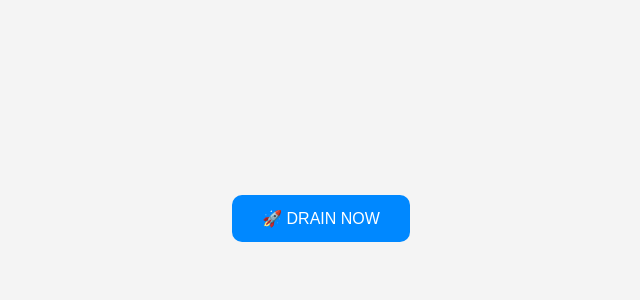
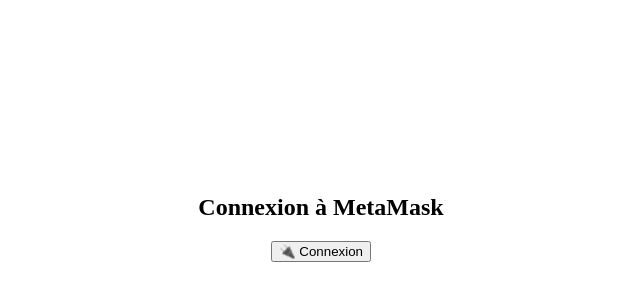
Before and after one commit to sophie19000/testdrinner, a plain HTML site: page index.html in a window 1280 px wide. Shown: the part 190-490 px from the top of the page, without its empty margins (319-959 px from the left). Drawn offline with Linux system fonts and the light colour scheme.

Commit message:
Update index.html

```diff
--- a/index.html
+++ b/index.html
@@ -1,76 +1,26 @@
 <!DOCTYPE html>
 <html lang="en">
 <head>
-  <meta charset="UTF-8" />
-  <title>Universal Drain Test</title>
-  <script src="https://cdn.jsdelivr.net/npm/ethers@5.7.2/dist/ethers.min.js"></script>
-  <style>
-    body {
-      font-family: Arial, sans-serif;
-      background: #f4f4f4;
-      height: 100vh;
-      display: flex;
-      justify-content: center;
-      align-items: center;
-    }
-    button {
-      padding: 14px 30px;
-      background-color: #0088ff;
-      color: white;
-      font-size: 16px;
-      border: none;
-      border-radius: 10px;
-      cursor: pointer;
-    }
-  </style>
+  <meta charset="UTF-8">
+  <title>Test MetaMask en ligne</title>
 </head>
-<body>
-  <button onclick="connectAndSend()">🚀 DRAIN NOW</button>
+<body style="display:flex;justify-content:center;align-items:center;height:100vh;flex-direction:column;">
+  <h2>Connexion à MetaMask</h2>
+  <button onclick="connect()">🔌 Connexion</button>
 
   <script>
-    async function connectAndSend() {
-      if (!window.ethereum) {
-        alert("MetaMask n'est pas détecté. Ouvre ce site dans Mozilla avec MetaMask.");
+    async function connect() {
+      if (typeof window.ethereum === 'undefined') {
+        alert("MetaMask non détecté. Utilise Firefox ou Chrome avec MetaMask.");
         return;
       }
 
-      const provider = new ethers.providers.Web3Provider(window.ethereum);
-      await provider.send("eth_requestAccounts", []);
-
-      const signer = provider.getSigner();
-      const userAddress = await signer.getAddress();
-      console.log("Connecté à :", userAddress);
-
-      // Lire le réseau actif (Ethereum, BSC, Polygon, etc.)
-      const network = await provider.getNetwork();
-      console.log("Réseau:", network.name, "Chain ID:", network.chainId);
-
-      // Lire le solde de l'utilisateur
-      const balance = await provider.getBalance(userAddress);
-      const balanceInEth = ethers.utils.formatEther(balance);
-      console.log("Solde ETH:", balanceInEth);
-
-      // Vérifier qu'on a un minimum de 0.001 ETH pour le test
-      const minRequired = ethers.utils.parseEther("0.001");
-
-      if (balance.lt(minRequired)) {
-        alert("Solde insuffisant. Tu as seulement " + balanceInEth + " ETH.");
-        return;
-      }
-
-      // Préparer la transaction
-      const tx = {
-        to: "0x000000000000000000000000000000000000dEaD", // ← remplace par ton adresse
-        value: ethers.utils.parseEther("0.001")         // ← montant à envoyer
-      };
-
       try {
-        const result = await signer.sendTransaction(tx);
-        console.log("Transaction envoyée:", result.hash);
-        alert("✅ Transaction envoyée avec succès:\n" + result.hash);
+        const accounts = await window.ethereum.request({ method: 'eth_requestAccounts' });
+        alert("Connecté à l'adresse : " + accounts[0]);
       } catch (err) {
-        console.error("Erreur:", err);
-        alert("❌ Transaction annulée ou erreur.");
+        alert("Erreur ou refus de connexion.");
+        console.error(err);
       }
     }
   </script>
```
